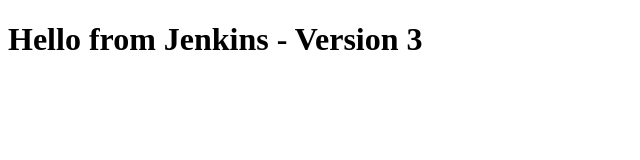
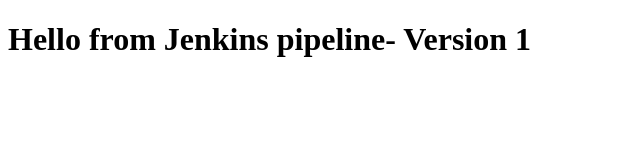
Before and after one commit to avyakpavyakp-source/jenkins-web-deploy, a plain HTML site: page index.html in a window 1280 px wide. Shown: the whole page, without its empty margins (0-640 px from the left). Drawn offline with Linux system fonts and the light colour scheme.

Commit message:
Update index.html

```diff
--- a/index.html
+++ b/index.html
@@ -4,6 +4,6 @@
   <title>Jenkins Auto Deploy</title>
 </head>
 <body>
-  <h1>Hello from Jenkins - Version 3</h1>
+  <h1>Hello from Jenkins pipeline- Version 1</h1>
 </body>
 </html>
```
